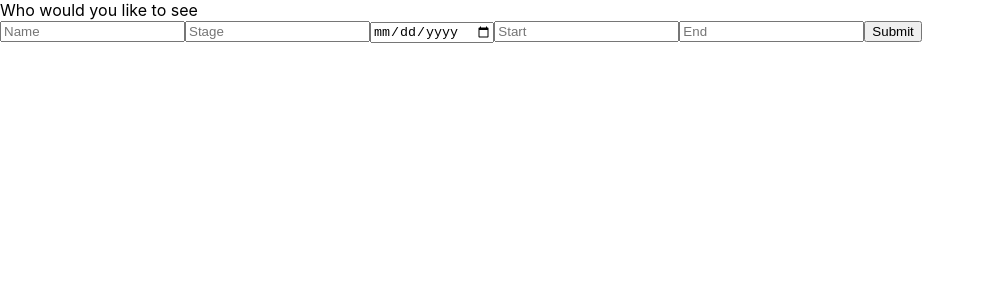
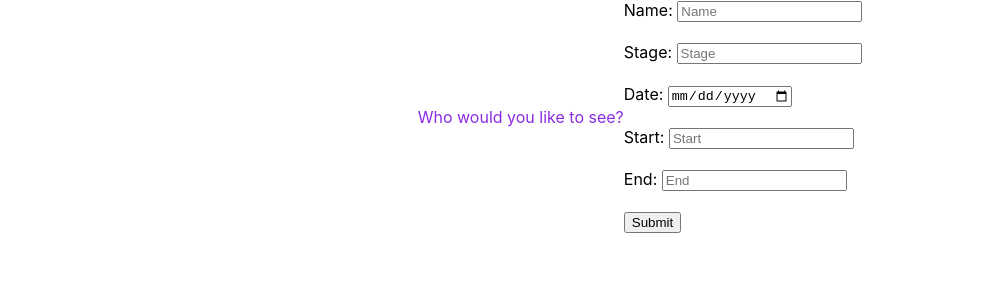
Before and after one commit to rkirkbride13/frontleft, a React (Create React App) app in the folder app/: page / in a window 1280 px wide. Shown: the top 300 px of the page, without its empty margins (0-985 px from the left). Built offline with nearby package versions, Linux system fonts and the light colour scheme.

Commit message:
Some css added to form

```diff
--- a/app/src/components/ActForm/ActForm.tsx
+++ b/app/src/components/ActForm/ActForm.tsx
@@ -1,12 +1,13 @@
-import React, { useState, FormEvent, ChangeEvent, ReactElement } from 'react';
+import React, { useState, FormEvent, ChangeEvent, ReactElement } from "react";
 
-const ActForm = ():ReactElement => {
-
-  const handleChange = (setFunction: React.Dispatch<React.SetStateAction<string>>) => {
+const ActForm = (): ReactElement => {
+  const handleChange = (
+    setFunction: React.Dispatch<React.SetStateAction<string>>
+  ) => {
     return (event: ChangeEvent<HTMLInputElement>) => {
-      setFunction(event.target.value)
-    }
-  }
+      setFunction(event.target.value);
+    };
+  };
 
   const [name, setName] = useState<string>("");
   const [stage, setStage] = useState<string>("");
@@ -14,8 +15,10 @@ const ActForm = ():ReactElement => {
   const [start, setStart] = useState<string>("");
   const [end, setEnd] = useState<string>("");
 
-  const handleSubmit = async (event: FormEvent<HTMLFormElement>): Promise<void> => {
-    event.preventDefault()
+  const handleSubmit = async (
+    event: FormEvent<HTMLFormElement>
+  ): Promise<void> => {
+    event.preventDefault();
 
     fetch("/acts", {
       method: "post",
@@ -31,18 +34,20 @@ const ActForm = ():ReactElement => {
       }),
     }).then((response) => {
       if (response.status === 201) {
-        console.log("Success")
+        console.log("Success");
       } else {
-        console.log("No luck")
+        console.log("No luck");
       }
     });
-  }
+  };
 
   return (
     <>
-    <div className="actForm">
-        <div className="header">Who would you like to see</div>
+      <div className="actForm">
+        <div className="header">Who would you like to see?</div>
+        <br></br>
         <form onSubmit={handleSubmit}>
+          <label htmlFor="name">Name: </label>
           <input
             placeholder="Name"
             id="name"
@@ -50,6 +55,9 @@ const ActForm = ():ReactElement => {
             value={name}
             onChange={handleChange(setName)}
           />
+          <br></br>
+          <br></br>
+          <label htmlFor="name">Stage: </label>
           <input
             placeholder="Stage"
             id="stage"
@@ -57,6 +65,9 @@ const ActForm = ():ReactElement => {
             value={stage}
             onChange={handleChange(setStage)}
           />
+          <br></br>
+          <br></br>
+          <label htmlFor="name">Date: </label>
           <input
             placeholder="Date"
             id="date"
@@ -64,6 +75,9 @@ const ActForm = ():ReactElement => {
             value={date}
             onChange={handleChange(setDate)}
           />
+          <br></br>
+          <br></br>
+          <label htmlFor="name">Start: </label>
           <input
             placeholder="Start"
             id="start"
@@ -71,6 +85,9 @@ const ActForm = ():ReactElement => {
             value={start}
             onChange={handleChange(setStart)}
           />
+          <br></br>
+          <br></br>
+          <label htmlFor="name">End: </label>
           <input
             placeholder="End"
             id="end"
@@ -78,11 +95,13 @@ const ActForm = ():ReactElement => {
             value={end}
             onChange={handleChange(setEnd)}
           />
+          <br></br>
+          <br></br>
           <input id="submit" type="submit" value="Submit" />
         </form>
       </div>
     </>
-  )
-}
+  );
+};
 
 export default ActForm;
--- a/app/src/index.css
+++ b/app/src/index.css
@@ -11,3 +11,15 @@ code {
   font-family: source-code-pro, Menlo, Monaco, Consolas, 'Courier New',
     monospace;
 }
+
+.header {
+  font-size: 16px;
+  color: blueviolet;
+}
+
+.actForm {
+  display: flex;
+  flex-direction: row;
+  justify-content: center;
+  align-items: center;
+}
```
Also changed, not shown: app/public/index.html (+3 -26 lines), 1 other file (tests, documents, lock files or other folders).
